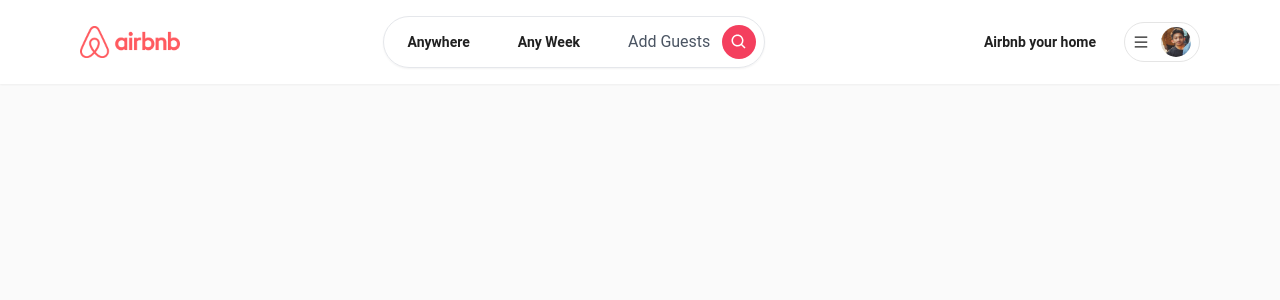
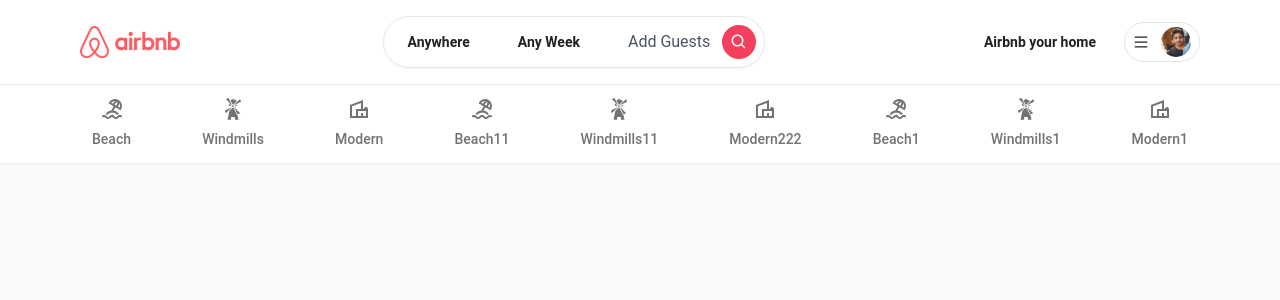
Before and after one commit to AkashMondal0/Airbnb-ui-clone, a Next.js app: page / in a window 1280 px wide. Shown: the top 300 px of the page. Built offline with nearby package versions, Linux system fonts and the light colour scheme.

Commit message:
feat - Categories , login modal

```diff
--- a/package.json
+++ b/package.json
@@ -18,6 +18,7 @@
     "eslint-config-next": "13.4.3",
     "next": "13.4.3",
     "postcss": "8.4.23",
+    "query-string": "^8.1.0",
     "react": "18.2.0",
     "react-dom": "18.2.0",
     "react-hook-form": "^7.43.9",
--- /dev/null
+++ b/src/components/CategoriesBox.tsx
@@ -0,0 +1,42 @@
+import React, { useCallback } from 'react'
+import { IconType } from 'react-icons'
+import { useRouter } from 'next/router'
+import qs from 'query-string'
+
+interface CategoriesBoxProps {
+    label: string
+    icon: IconType
+    description?: string
+    selected?: boolean
+}
+const CategoriesBox = ({
+    label,
+    icon: Icon,
+    selected
+}: CategoriesBoxProps) => {
+    const router = useRouter()
+    const param = router.query.category
+
+    const handleClick = useCallback(() => {
+        router.push({
+            pathname: "/",
+            query: {
+                ...router.query,
+                category: label
+            }
+        })
+    }, [label, router])
+
+    return (
+        <div onClick={handleClick} className={`flex flex-col items-center justify-center
+    transition cursor-pointer
+    ${selected ? "border-b-neutral-800" : "border-transparent"}
+    ${selected ? "text-neutral-800" : "text-neutral-500"}
+    gap-2 p-3 border-b-2 hover:text-neutral-800`}>
+            <Icon size={24} />
+            <span className='text-sm font-medium'>{label}</span>
+        </div>
+    )
+}
+
+export default CategoriesBox
--- a/src/components/container/Container.tsx
+++ b/src/components/container/Container.tsx
@@ -5,7 +5,7 @@ interface ContainerProps {
     children: React.ReactNode
 }
 
-const Container = ({ children }: { children: React.ReactNode }) => {
+const Container = ({ children }:ContainerProps) => {
     return (
         <div className='max-w[2520] mx-auto xl:px-20 md:10 sm:px-2 px-4'>
             {children}
--- /dev/null
+++ b/src/components/modals/LoinModal.tsx
@@ -0,0 +1,97 @@
+'use client'
+import React, { useEffect, useState } from 'react'
+import { AiFillGithub } from 'react-icons/ai'
+import { FcGoogle } from 'react-icons/fc'
+import { FieldValues, SubmitHandler, useForm } from 'react-hook-form'
+import axios from 'axios'
+import Modal from './Modal'
+import Heading from '../Heading'
+import Input from '../inputs/input'
+import { toast } from 'react-hot-toast'
+import Button from '../Button'
+import useLoginModal from '@/hooks/useLoginModal'
+
+const LoginModal = () => {
+    const loinModal = useLoginModal()
+    const [isLoading, setIsLoading] = useState(false)
+
+    const {
+        register,
+        handleSubmit,
+        formState: {
+            errors,
+        }
+    } = useForm<FieldValues>({
+        defaultValues: {
+            email: "",
+            password: ""
+        }
+    })
+
+    const onSubmit: SubmitHandler<FieldValues> = (data) => {
+        setIsLoading(true)
+        axios.post('/api/register', data)
+            .then(res => {
+                console.log(res.data)
+                loinModal.close()
+            })
+            .catch(err => {
+                toast.error("Something went wrong")
+            })
+            .finally(() => {
+                setIsLoading(false)
+            })
+
+    }
+
+    const bodyContent = (
+        <div className='flex flex-col gap-4'>
+            <Heading
+                title={'Welcome to Airbnb'}
+                subtitle={'Login'} />
+            <Input
+                id={'email'}
+                label={'Email'}
+                errors={errors}
+                register={register}
+                required={true} />
+            <Input
+                id={'Password'}
+                label={'Password'}
+                errors={errors}
+                register={register}
+                required={true} />
+        </div>)
+
+    const footerContent = (<div className='flex flex-col gap-4 mt-3'>
+        <hr />
+        <Button
+            outline
+            label={'Continue With Google'}
+            icon={FcGoogle}
+            onClick={() => { }} />
+        <Button
+            outline
+            label={'Continue With Github'}
+            icon={AiFillGithub}
+            onClick={() => { }} />
+        <div className='text-neutral-500 text-center font-light flex justify-center'>
+            Already have an account?{' '}<div className='px-2 cursor-pointer hover:underline'>Log in</div>
+        </div>
+
+    </div>)
+
+    return (
+        <Modal
+            disabled={isLoading}
+            title="Login"
+            actionLabel='Login'
+            body={bodyContent}
+            footer={footerContent}
+            isOpen={loinModal.isOpen}
+            onClose={loinModal.close}
+            onSubmit={handleSubmit(onSubmit)} />
+    )
+}
+
+export default LoginModal
--- /dev/null
+++ b/src/components/navbar/Categories.tsx
@@ -0,0 +1,77 @@
+import React from 'react'
+import Container from '../container/Container'
+import { TbBeach } from 'react-icons/tb'
+import { GiWindmill } from 'react-icons/gi'
+import { MdOutlineVilla } from 'react-icons/md'
+import CategoriesBox from '../CategoriesBox'
+import { useRouter } from 'next/router'
+
+export const categories = [
+    {
+        label: "Beach",
+        icon: TbBeach,
+        description: "Beach"
+    },
+    {
+        label: "Windmills",
+        icon: GiWindmill,
+        description: "Beach"
+    },
+    {
+        label: "Modern",
+        icon: MdOutlineVilla,
+        description: "Beach"
+    },
+    {
+        label: "Beach11",
+        icon: TbBeach,
+        description: "Beach"
+    },
+    {
+        label: "Windmills11",
+        icon: GiWindmill,
+        description: "Beach"
+    },
+    {
+        label: "Modern222",
+        icon: MdOutlineVilla,
+        description: "Beach"
+    },
+    {
+        label: "Beach1",
+        icon: TbBeach,
+        description: "Beach"
+    },
+    {
+        label: "Windmills1",
+        icon: GiWindmill,
+        description: "Beach"
+    },
+    {
+        label: "Modern1",
+        icon: MdOutlineVilla,
+        description: "Beach"
+    }
+
+]
+
+const Categories = () => {
+    const router = useRouter()
+    const selected = router.query.category as string
+
+    return (
+        <Container>
+            <div className='flex flex-row items-center justify-between overflow-x-auto'>
+                {categories.map((item, index) => (
+                    <CategoriesBox
+                        key={item.label}
+                        label={item.label}
+                        selected={selected === item.label}
+                        icon={item.icon} />
+                ))}
+            </div>
+        </Container>
+    )
+}
+
+export default Categories
--- a/src/components/navbar/Navbar.tsx
+++ b/src/components/navbar/Navbar.tsx
@@ -3,6 +3,7 @@ import Container from '../container/Container'
 import Logo from './Logo'
 import Search from './Search'
 import UserMenu from './UserMenu'
+import Categories from './Categories'
 const Navbar = () => {
     return (
         <div className='fixed w-full bg-white z-10 shadow-sm
@@ -20,6 +21,8 @@ const Navbar = () => {
                     </div>
                 </Container>
             </div>
+            <hr/>
+            <Categories/>
         </div>
     )
 }
--- a/src/components/navbar/UserMenu.tsx
+++ b/src/components/navbar/UserMenu.tsx
@@ -4,9 +4,11 @@ import { AiOutlineMenu } from 'react-icons/ai'
 import Avatar from '../Avatar'
 import MenuItem from './MenuItem'
 import useRegisterModal from '@/hooks/useRegisterModal'
+import useLoginModal from '@/hooks/useLoginModal'
 
 const UserMenu = () => {
     const registerModal = useRegisterModal()
+    const loginModal = useLoginModal()
     const [isOpen, setIsOpen] = React.useState(false)
     const toggle = useCallback(() => setIsOpen((isOpen) => !isOpen), [])
     return (
@@ -64,7 +66,7 @@ const UserMenu = () => {
             '>
                     <div className='flex flex-col cursor-pointer'>
                         <>
-                            <MenuItem label='Sign In' onClick={() => { }} />
+                            <MenuItem label='Sign In' onClick={loginModal.open} />
                             <MenuItem label='Sign Up' onClick={registerModal.open} />
                         </>
                     </div>
--- /dev/null
+++ b/src/hooks/useLoginModal.ts
@@ -0,0 +1,15 @@
+import { create } from 'zustand';
+
+interface LoginModalStore {
+    isOpen: boolean;
+    open: () => void;
+    close: () => void;
+}
+
+const useLoginModal = create<LoginModalStore>((set) => ({
+    isOpen: false,
+    open: () => set({ isOpen: true }),
+    close: () => set({ isOpen: false }),
+}));
+
+export default useLoginModal;
--- a/src/pages/_app.tsx
+++ b/src/pages/_app.tsx
@@ -4,12 +4,14 @@ import { Fragment } from 'react'
 import Navbar from '@/components/navbar/Navbar'
 import RegisterModal from '@/components/modals/RegisterModal'
 import ToasterProvider from '@/provider/ToasterProvider'
+import LoginModal from '@/components/modals/LoinModal'
 
 export default function App({ Component, pageProps }: AppProps) {
   return (
     <Fragment>
       <Navbar />
       <RegisterModal/>
+      <LoginModal/>
       <ToasterProvider/>
       <Component {...pageProps} />
     </Fragment>
```
Also changed, not shown: 1 other file (tests, documents, lock files or other folders).
